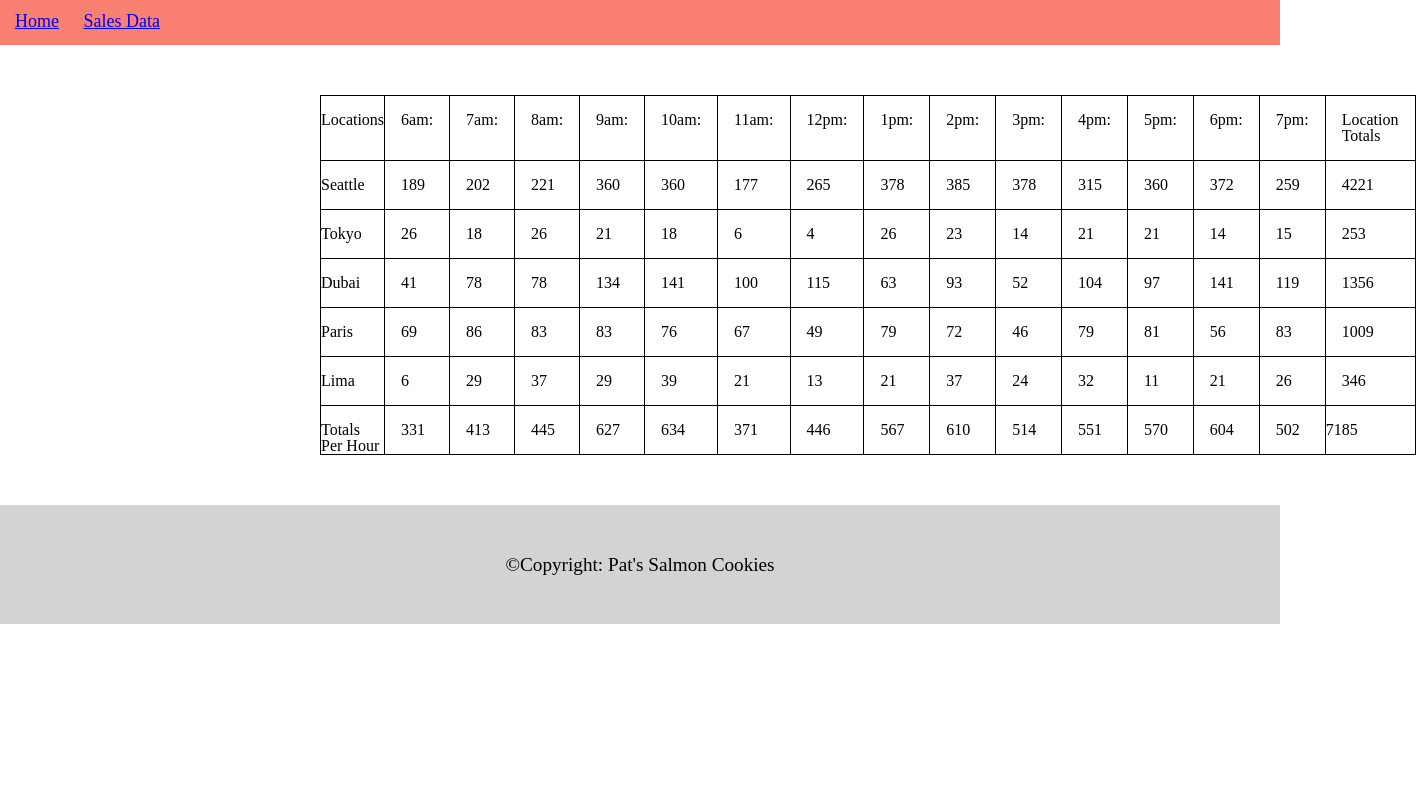
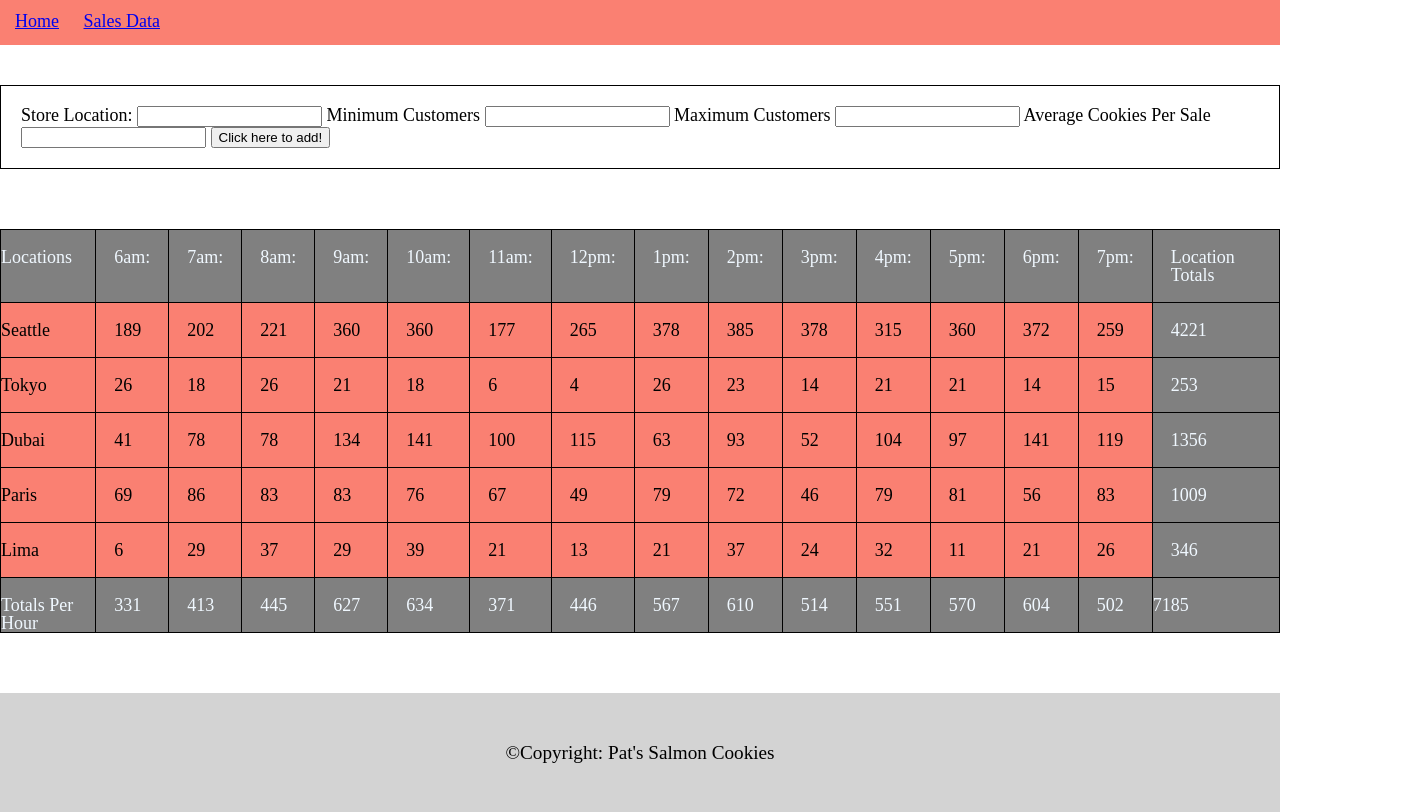
Before and after one commit to kaleman18/cookie-stand, a plain HTML site: page sales.html in a window 1280 px wide. Shown: the part 111-923 px from the top of the page, 1416 px wide, since content can reach past the window. Before the commit the page ends 800 px from the top, so only its background shows below. Drawn offline with Linux system fonts and the light colour scheme.

Commit message:
added final feature

```diff
--- a/app.js
+++ b/app.js
@@ -1,10 +1,26 @@
 
 const hours = ['6am:', '7am:', '8am:', '9am:', '10am:', '11am:', '12pm:', '1pm:', '2pm:', '3pm:', '4pm:', '5pm:', '6pm:', '7pm:'];
 
-function getRandomCookies(min, max) {
-  const randomPeople = Math.floor(Math.random() * (max - min + 1) + min);
-  return randomPeople;
+// function getRandomCookies(min, max) {
+//   const randomPeople = Math.floor(Math.random() * (max - min + 1) + min);
+//   return randomPeople;
+// }
+let inputs = document.querySelectorAll('input');
+
+
+let newStoreObject = {};
+
+console.log(inputs);
+for (let i=0; i < inputs.length; i++){
+  inputs[i].addEventListener('change', function (event){
+    // event.preventDefault();
+    console.log(event);
+    newStoreObject[event.target.name] = event.target.value;
+  });
+
 }
+
+console.log(newStoreObject);
 
 let totals = new Array(14);
 totals.fill(0);
@@ -22,9 +38,17 @@ function Store(minCust, maxCust, avgCookie, storeName, storeHours, storeNumber,
   this.avgCookiePer = [];
   this.totalCookiesPerHour = [];
   this.totalCookiesSoldPerStore = 0;
+  console.log(this.minCust);
 }
 
+
+
 Store.prototype.cookiePerHour = function () {
+
+  function getRandomCookies(min, max) {
+    const randomPeople = Math.floor(Math.random() * (max - min + 1) + min);
+    return randomPeople;
+  }
 
   for (let i = 0; i < hours.length; i++) {
     const randomCookies = getRandomCookies(this.minCust, this.maxCust);
@@ -81,7 +105,10 @@ Store.prototype.renderData = function () {
 };
 
 let renderTotalsAndHeader = function(){
+
+
   const headerElement = document.getElementById('time');
+  headerElement.innerHTML = '';
   let headerRow = document.createElement('tr');
   headerRow.textContent = 'Locations';
   headerElement.append(headerRow);
@@ -96,7 +123,10 @@ let renderTotalsAndHeader = function(){
   locationTotal.textContent = 'Location Totals';
   headerRow.append(locationTotal);
 
+
+
   const timeElement = document.getElementById('totalPerHour');
+  timeElement.innerHTML = '';
   let storeRow = document.createElement('tr');
   storeRow.textContent = 'Totals Per Hour';
   timeElement.append(storeRow);
@@ -117,6 +147,26 @@ for (let i = 0; i < totals.length; i++) {
   finalTotal += addTotals;
 }
 
+let form = document.getElementById('submit');
+
+
+form.addEventListener('submit', function(event) {
+  event.preventDefault();
+  console.log(event);
+  let submit = new Store (Number(newStoreObject.minCust), Number(newStoreObject.maxCust), Number(newStoreObject.avgCookies), newStoreObject.storeName,'','','');
+  console.log(submit);
+  stores.push(submit);
+  submit.cookiePerHour();
+  submit.renderData();
+  renderTotalsAndHeader();
+});
+
+
+
+
+
+
+
 
 let Seattle = new Store(23, 65, 6.3, 'Seattle', 'Hours Open : 6am-7pm', 'Contact Info : 123-456-7890', 'Location :2901 3rd Ave #300, Seattle, WA 98121');
 let Tokyo = new Store(3, 24, 1.2, 'Tokyo', 'Hours Open : 6am - 7pm', 'Contact Info : 222-222-2222', 'ocation : 1 Chome-1-2 Oshiage, Sumida, 131-8634');
--- a/sales.html
+++ b/sales.html
@@ -15,9 +15,27 @@
             <a href="sales.html">Sales Data</a>
         </nav>
     </Header>
-  <main>
-    <div>
-      <table>
+  <main class="container">
+    <form id="submit">
+      <fieldset>
+
+        <label for="location">Store Location:</label>
+        <input name="storeName" id="location" >
+
+        <label for="minCustomer">Minimum Customers</label>
+        <input name="minCust" id="minCustomer">
+
+        <label for="MaxCustomer">Maximum Customers</label>
+        <input name="maxCust" id="MaxCustomer">
+
+        <label for="avgCookies">Average Cookies Per Sale</label>
+        <input name="avgCookies" id="avgCookies">
+
+        <button type="submit">Click here to add!</button>
+
+      </fieldset>
+    </form>
+      <table class="table">
         <thead id="time">
         </thead>
         <tbody id="info">
@@ -28,7 +46,6 @@
         </tfoot>
 
       </table>
-    </div>
 
   </main>
   <Footer>
--- a/style.css
+++ b/style.css
@@ -61,3 +61,43 @@ table *{
 table th{
   background-color: salmon;
 }
+
+.container {
+  display: flex;
+  flex-direction: column;
+  align-items:center;
+}
+
+#submit {
+  margin-top: 40px;
+  border: 1px solid black;
+  padding: 20px;
+  font-size: large;
+
+}
+
+.table {
+  font-size: large;
+  margin-top: 60px;
+  margin-bottom: 60px;
+}
+
+#time {
+  background-color: grey;
+  color: aliceblue;
+
+}
+
+tr :last-child{
+  background-color: grey;
+  color: aliceblue;
+}
+
+tfoot {
+  background-color: grey;
+  color: aliceblue;
+}
+
+tbody {
+  background-color: salmon;
+}
```
